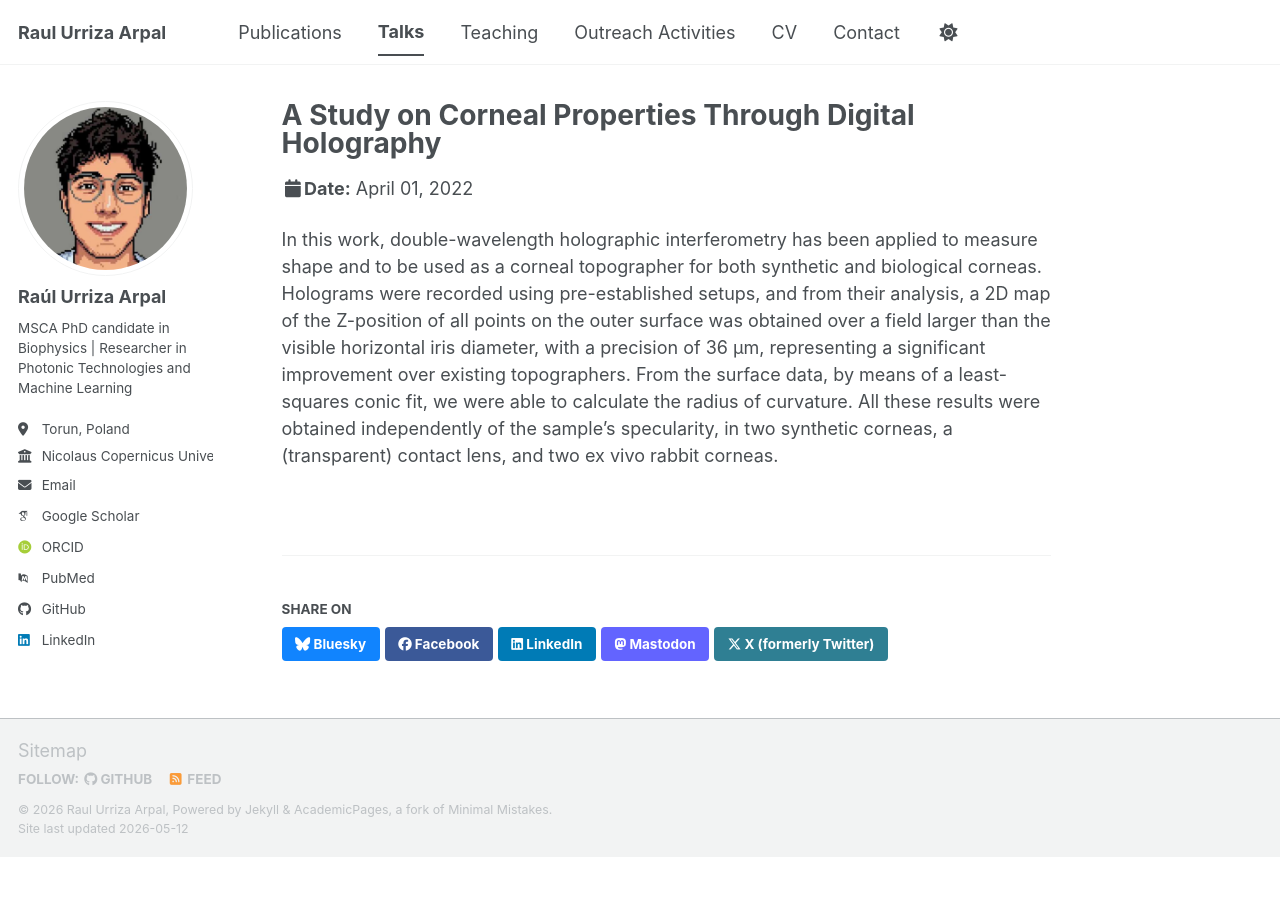
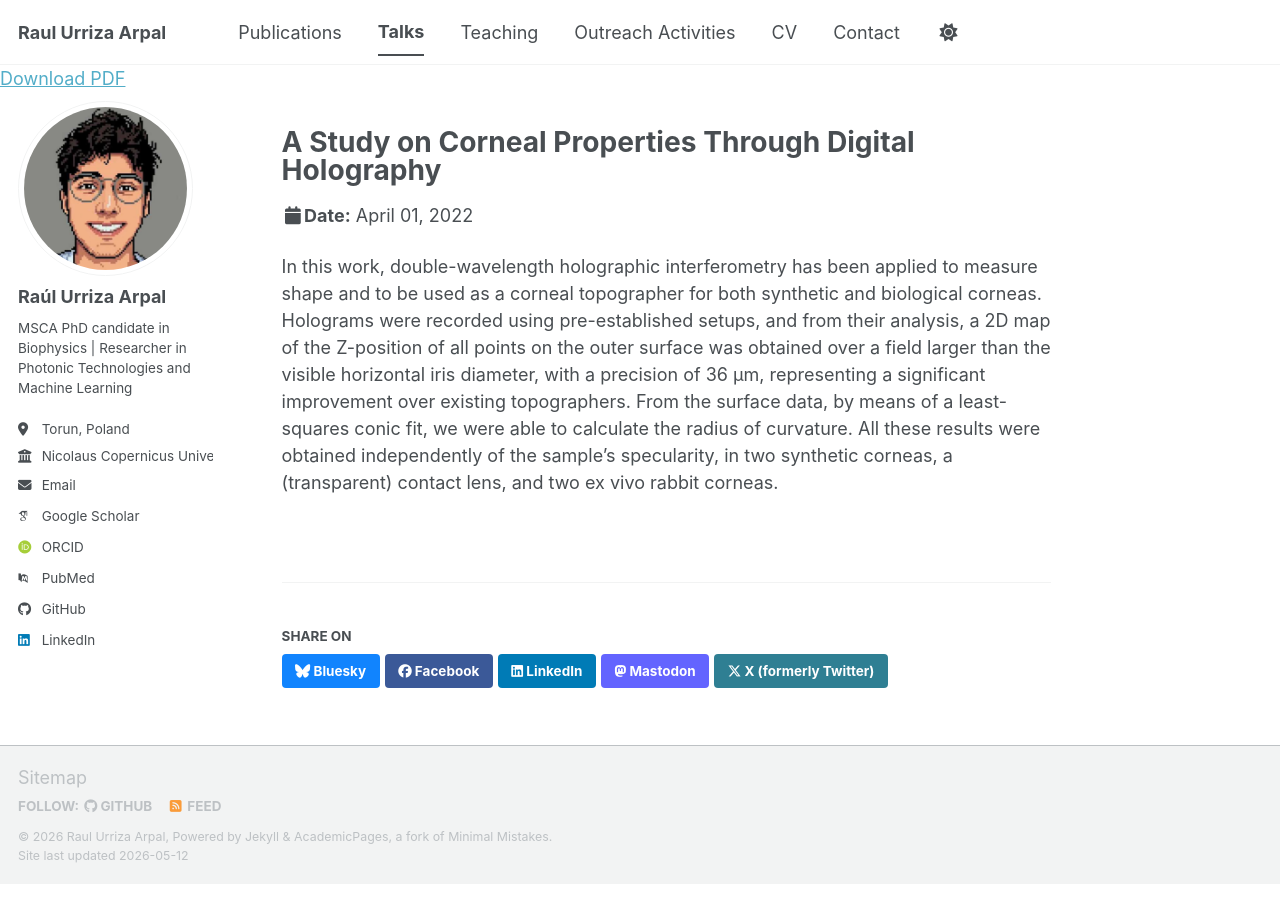
Before and after one commit to RaulUrriza/raulurriza.github.io, a Jekyll site: the page built from _talks/OPTOM2022.md, in a window 1280 px wide. Built offline with Jekyll 4.4.1, drawn with Linux system fonts in a browser that asks for light colours; some web fonts are replaced; a script bundle is joined from its source files by our own code; library files that are not in the unit come from our copies.

Commit message:
Update talk.html

```diff
--- a/_layouts/talk.html
+++ b/_layouts/talk.html
@@ -12,6 +12,10 @@ layout: default
   {% unless paginator %}
     {% include breadcrumbs.html %}
   {% endunless %}
+{% endif %}
+
+{% if page.paperurl %}
+  <a href="{{ page.paperurl }}">Download PDF</a>
 {% endif %}
 
 <div id="main" role="main">
```
